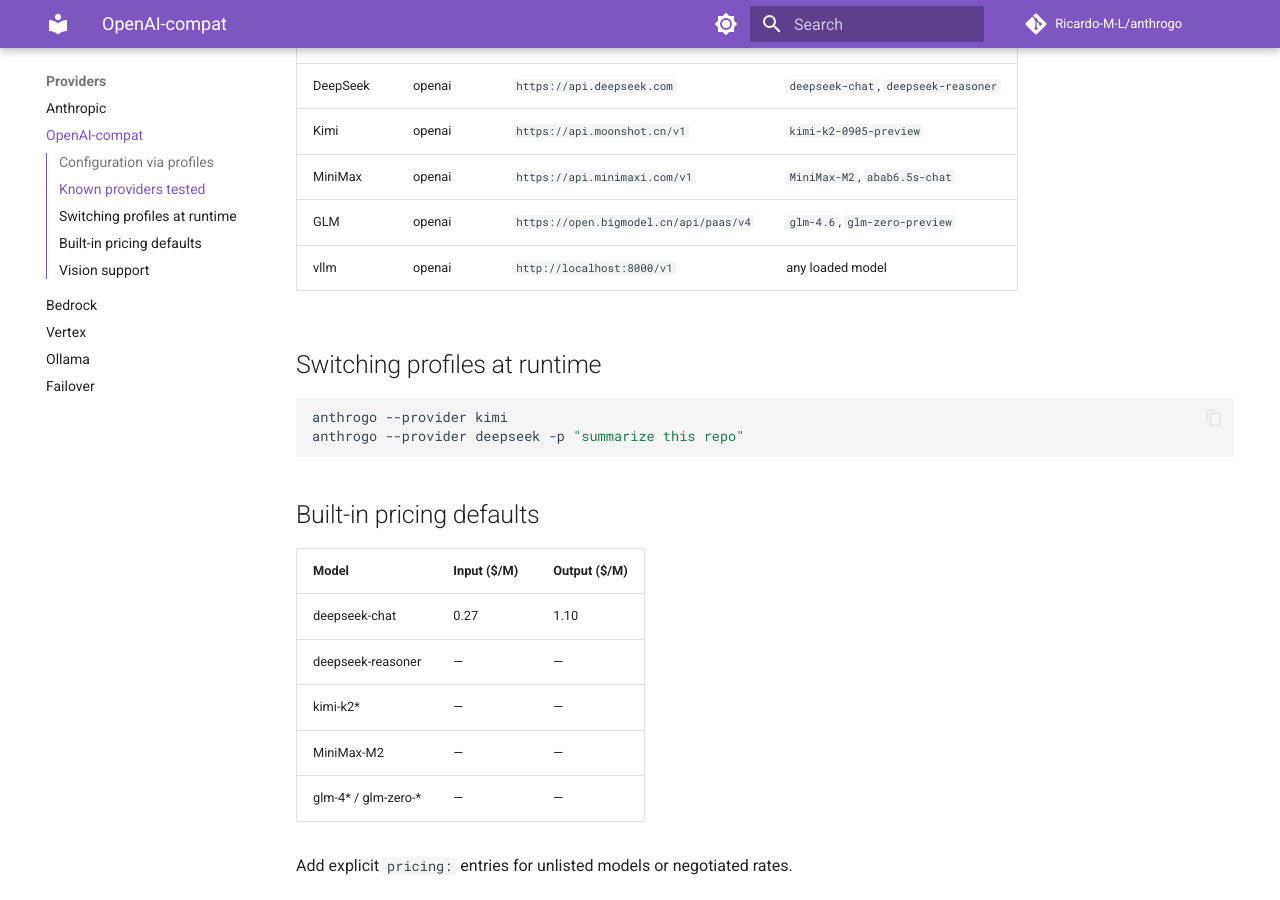
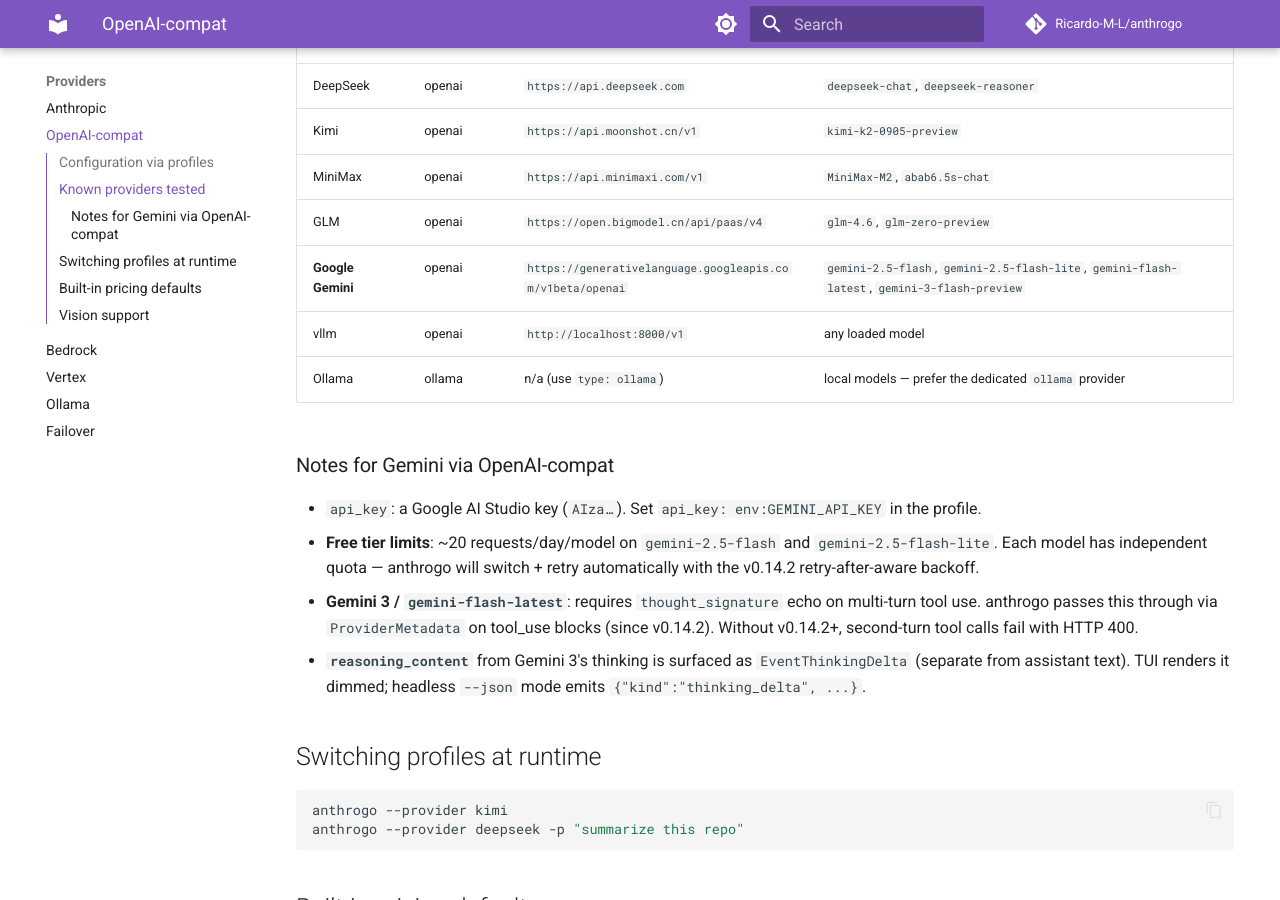
Before and after one commit to Ricardo-M-L/anthrogo, an MkDocs documentation site: the page built from docs/providers/openai.md, in a window 1280 px wide and 900 px high, scrolled down 883 px. Built offline with MkDocs 1.6.1 and Material for MkDocs 9.7.7, drawn with Linux system fonts in a browser that asks for light colours; comment, search, counter and statistics services are not loaded.

Commit message:
docs(d6-d12): cleanup misleading sections + add Gemini guide
D6 docs/install.md: remove stale 'Homebrew (planned)' section
that contradicted the working 'Homebrew (recommended)' section
24 lines earlier.

D7 internal/serve/handlers.go: drop the unused chatRequest.
Messages field (json.RawMessage, parsed but never read). The
M13.14 design once spec'd 'messages: []', but the implementation
uses 'prompt' exclusively. The dead field misled anyone
introspecting the wire format. docs/serve.md already documents
only 'prompt'.

D8 CHANGELOG v0.14.0 line 111: replaced bogus 'Compact' tool
mention with TodoWrite/SymbolSearch/Diff (which ARE registered
tools) + explanation that /compact is an engine feature
exposed as a slash command, not a tool.

D9 docs/providers/openai.md: Google Gemini row added to the
'Known providers tested' table, plus a dedicated 'Notes for
Gemini via OpenAI-compat' subsection covering: API key env
var, free-tier 20/day limit, gemini-3 thought_signature
requirement, and reasoning_content thinking surface.

D10 pkg/tool/diff.go diffDescription: clarifies the tool only
operates inside a git repository; points users to 'Bash diff
a b' for arbitrary-file diffs. Counters the misleading
short name 'Diff'.

D12 docs/configuration.md: 5-line warning above the
permission-rule example pointing out the match: vs pattern:
trap and noting v0.14.2+ now surfaces a stderr warning.

```diff
--- a/docs/providers/openai.md
+++ b/docs/providers/openai.md
@@ -37,7 +37,16 @@ profiles:
 | Kimi | openai | `https://api.moonshot.cn/v1` | `kimi-k2-0905-preview` |
 | MiniMax | openai | `https://api.minimaxi.com/v1` | `MiniMax-M2`, `abab6.5s-chat` |
 | GLM | openai | `https://open.bigmodel.cn/api/paas/v4` | `glm-4.6`, `glm-zero-preview` |
+| **Google Gemini** | openai | `https://generativelanguage.googleapis.com/v1beta/openai` | `gemini-2.5-flash`, `gemini-2.5-flash-lite`, `gemini-flash-latest`, `gemini-3-flash-preview` |
 | vllm | openai | `http://localhost:8000/v1` | any loaded model |
+| Ollama | ollama | n/a (use `type: ollama`) | local models — prefer the dedicated `ollama` provider |
+
+### Notes for Gemini via OpenAI-compat
+
+- `api_key`: a Google AI Studio key (`AIza…`). Set `api_key: env:GEMINI_API_KEY` in the profile.
+- **Free tier limits**: ~20 requests/day/model on `gemini-2.5-flash` and `gemini-2.5-flash-lite`. Each model has independent quota — anthrogo will switch + retry automatically with the v0.14.2 retry-after-aware backoff.
+- **Gemini 3 / `gemini-flash-latest`**: requires `thought_signature` echo on multi-turn tool use. anthrogo passes this through via `ProviderMetadata` on tool_use blocks (since v0.14.2). Without v0.14.2+, second-turn tool calls fail with HTTP 400.
+- **`reasoning_content`** from Gemini 3's thinking is surfaced as `EventThinkingDelta` (separate from assistant text). TUI renders it dimmed; headless `--json` mode emits `{"kind":"thinking_delta", ...}`.
 
 ## Switching profiles at runtime
 
```
Also changed, not shown: CHANGELOG.md (+4 -1 lines), docs/configuration.md (+5 -0 lines), docs/install.md (+0 -4 lines), 2 other files.
